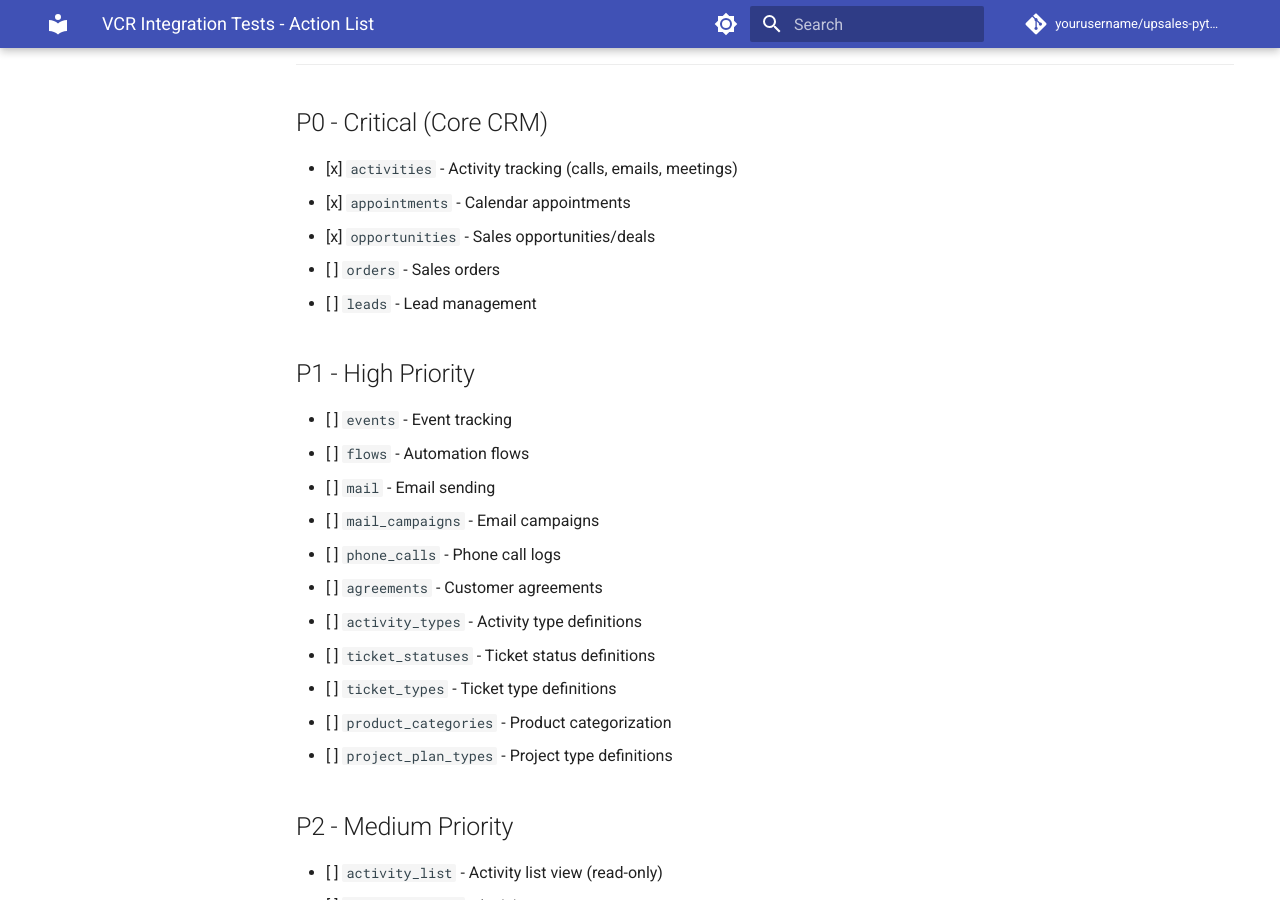
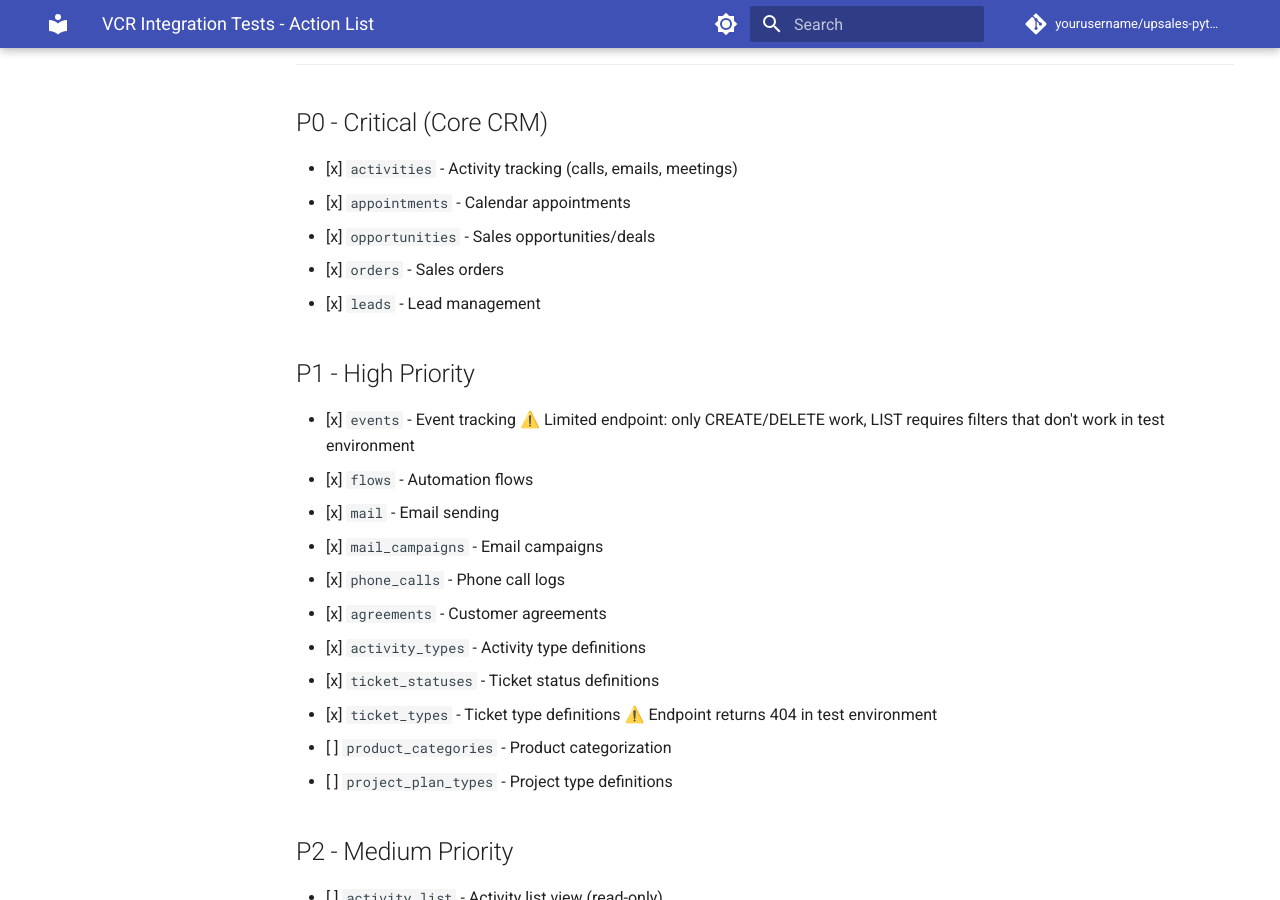
Before and after one commit to AxelOhlander/upsales-python-sdk, an MkDocs documentation site: the page built from docs/vcr-integration-tests-todo.md, in a window 1280 px wide and 900 px high, scrolled down 1631 px. Built offline with MkDocs 1.6.1 and Material for MkDocs 9.7.7, drawn with Linux system fonts in a browser that asks for light colours; comment, search, counter and statistics services are not loaded.

Commit message:
docs: mark completed VCR integration tests in todo list
Mark the following endpoints as completed:
- orders, leads (P0 - Critical)
- events, flows, mail, mail_campaigns, phone_calls (P1 - High)
- agreements, activity_types, ticket_statuses, ticket_types (P1 - High)

Added notes for endpoint limitations discovered during testing:
- events: only CREATE/DELETE work, LIST requires specific filters
- ticket_types: endpoint returns 404 in test environment

🤖 Generated with [Claude Code](https://claude.com/claude-code)

Co-Authored-By: Claude <noreply@anthropic.com>

```diff
--- a/docs/vcr-integration-tests-todo.md
+++ b/docs/vcr-integration-tests-todo.md
@@ -54,20 +54,20 @@ This document tracks which endpoints need VCR integration tests recorded to vali
 - [x] `activities` - Activity tracking (calls, emails, meetings)
 - [x] `appointments` - Calendar appointments
 - [x] `opportunities` - Sales opportunities/deals
-- [ ] `orders` - Sales orders
-- [ ] `leads` - Lead management
+- [x] `orders` - Sales orders
+- [x] `leads` - Lead management
 
 ## P1 - High Priority
 
-- [ ] `events` - Event tracking
-- [ ] `flows` - Automation flows
-- [ ] `mail` - Email sending
-- [ ] `mail_campaigns` - Email campaigns
-- [ ] `phone_calls` - Phone call logs
-- [ ] `agreements` - Customer agreements
-- [ ] `activity_types` - Activity type definitions
-- [ ] `ticket_statuses` - Ticket status definitions
-- [ ] `ticket_types` - Ticket type definitions
+- [x] `events` - Event tracking ⚠️ Limited endpoint: only CREATE/DELETE work, LIST requires filters that don't work in test environment
+- [x] `flows` - Automation flows
+- [x] `mail` - Email sending
+- [x] `mail_campaigns` - Email campaigns
+- [x] `phone_calls` - Phone call logs
+- [x] `agreements` - Customer agreements
+- [x] `activity_types` - Activity type definitions
+- [x] `ticket_statuses` - Ticket status definitions
+- [x] `ticket_types` - Ticket type definitions ⚠️ Endpoint returns 404 in test environment
 - [ ] `product_categories` - Product categorization
 - [ ] `project_plan_types` - Project type definitions
 
```
